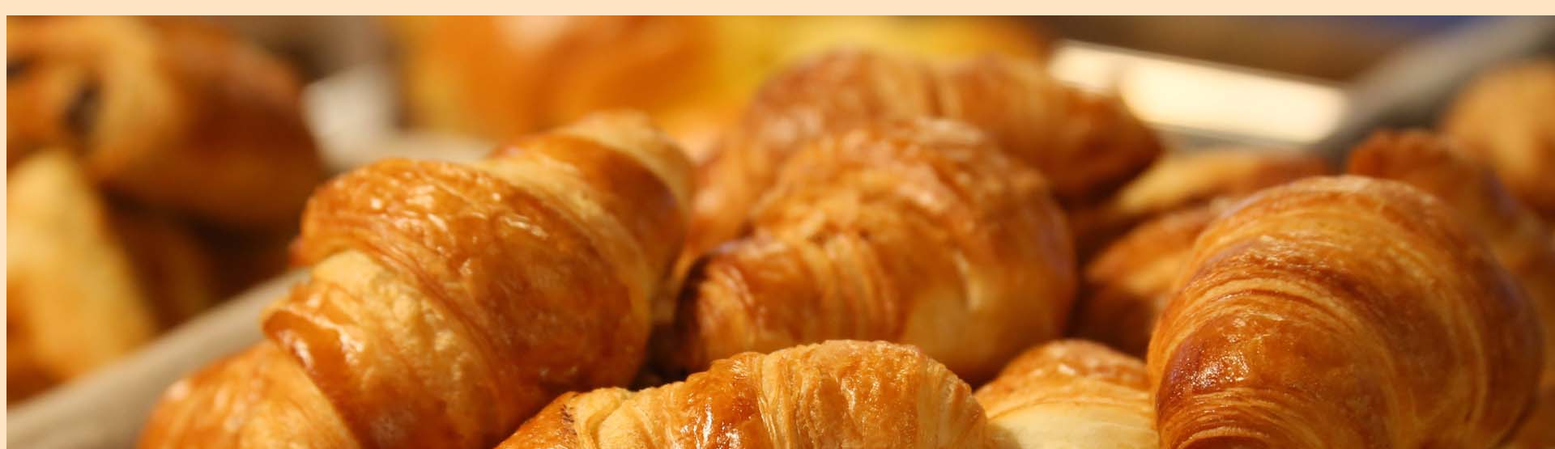
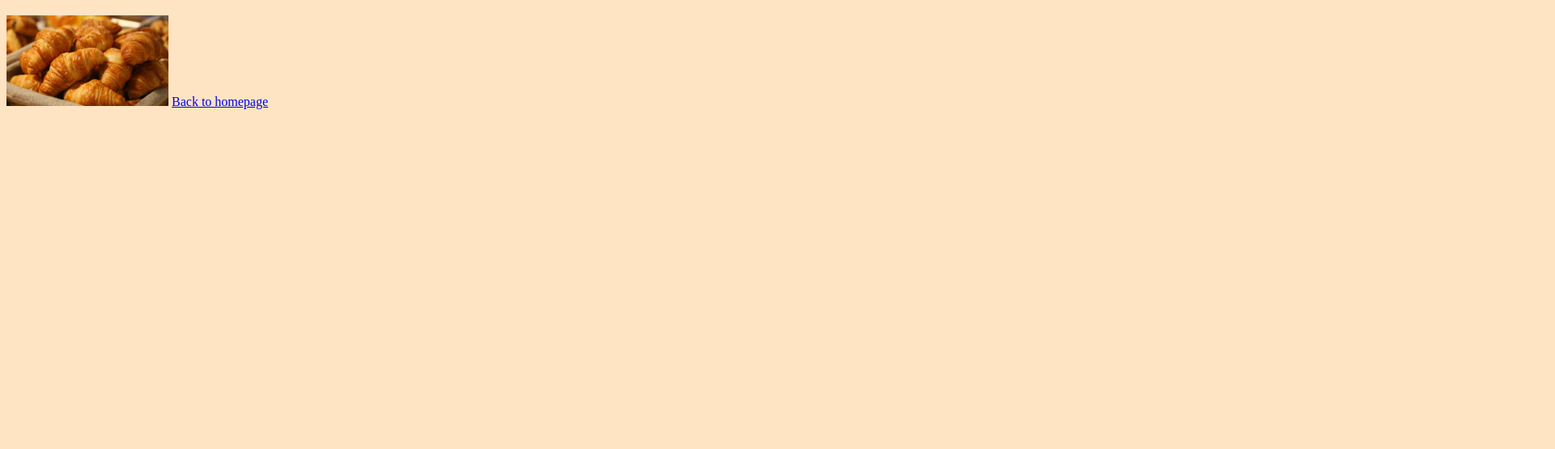
Before and after one commit to TheAkturus/multible-pages-static-website, a plain HTML site: page about.html in a window 1280 px wide. Shown: the part 61-616 px from the top of the page at 81% size, 1920 px wide, since content can reach past the window. Drawn offline with Linux system fonts and the light colour scheme.

Commit message:
Update styles.css

```diff
--- a/src/styles.css
+++ b/src/styles.css
@@ -7,6 +7,10 @@ h1 {
   color: rgb(185, 0, 0);
 }
 
+img {
+  max-width: 200px;
+}
+
 .links {
   text-align: center;
 }
```
